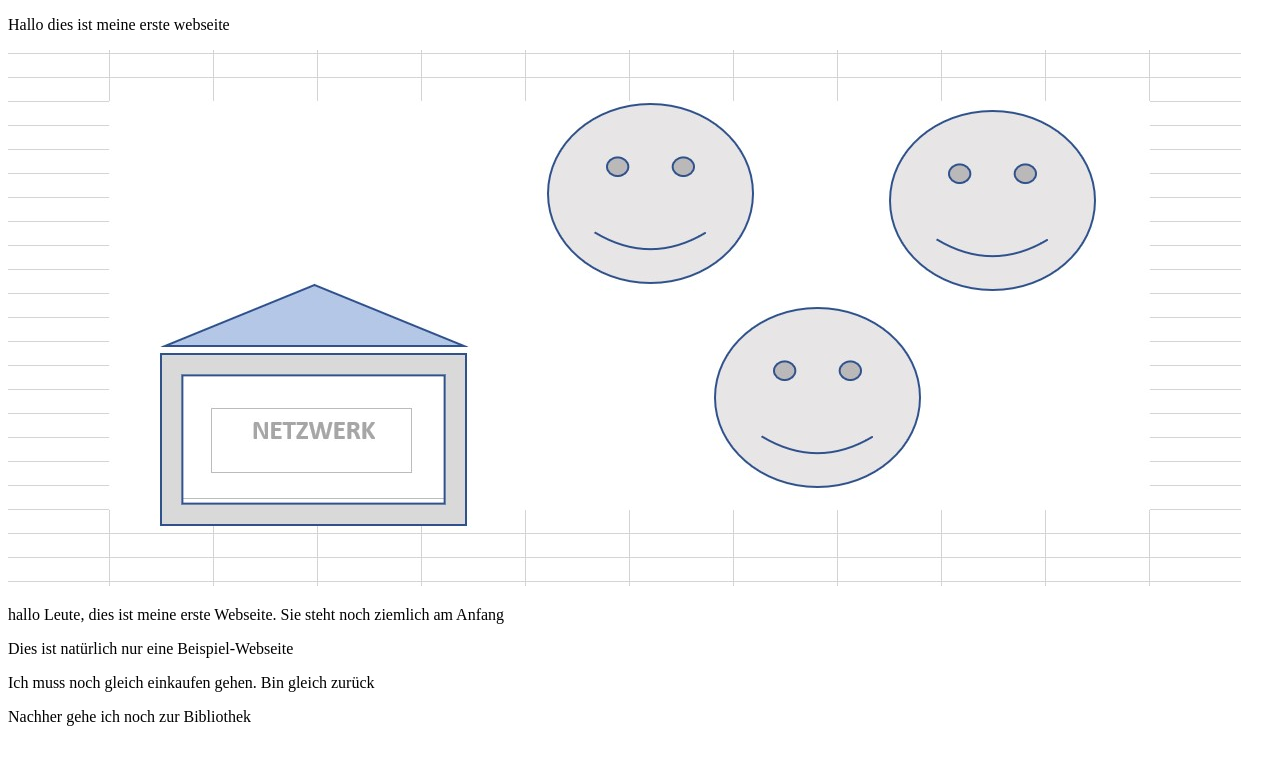
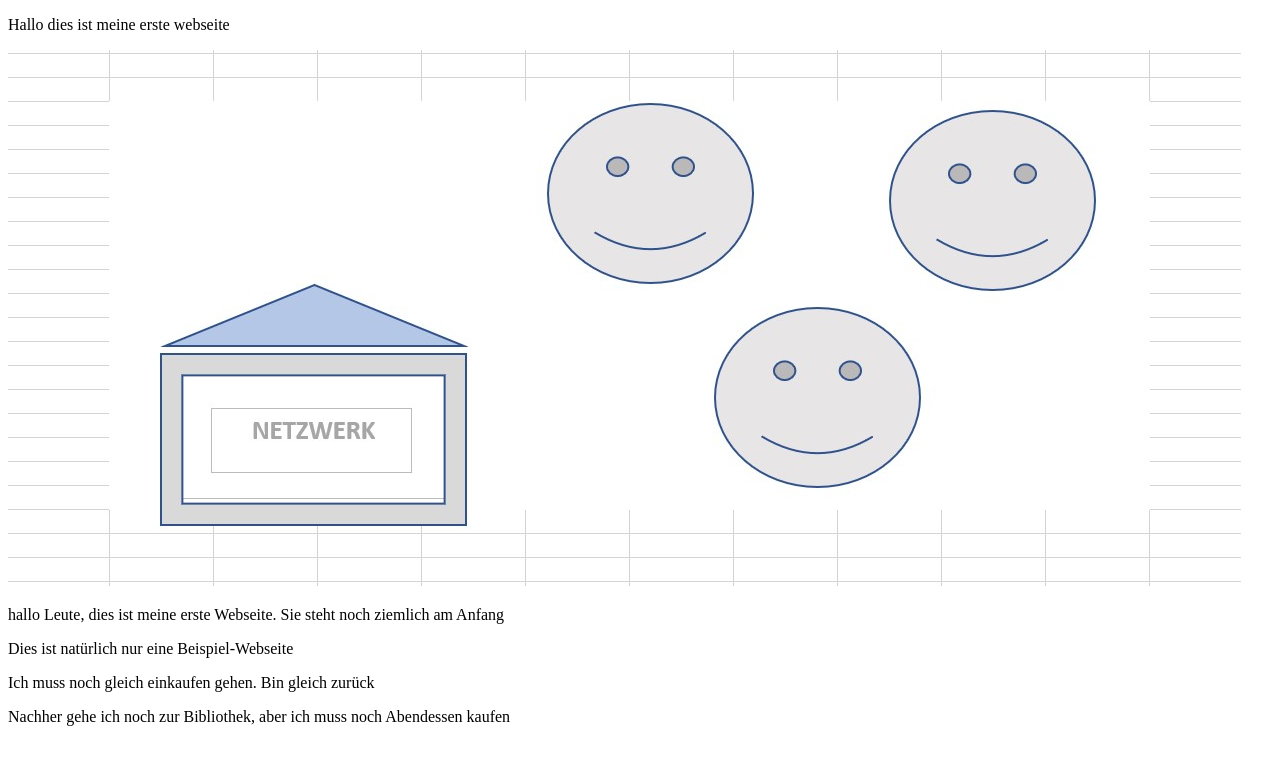
Before and after one commit to pascall100/myfirstwebsite, a plain HTML site: page index.html in a window 1280 px wide. Drawn offline with Linux system fonts and the light colour scheme.

Commit message:
version 9

```diff
--- a/index.html
+++ b/index.html
@@ -12,6 +12,6 @@
     <P> hallo Leute, dies ist meine erste Webseite. Sie steht noch ziemlich am Anfang</P>
 <p> Dies ist natürlich nur eine Beispiel-Webseite</p>
 <p>Ich muss noch gleich einkaufen gehen. Bin gleich zurück</p>
-<p>Nachher gehe ich noch zur Bibliothek</p>
+<p>Nachher gehe ich noch zur Bibliothek, aber ich muss noch Abendessen kaufen </p>
 </body>
 </html>
```
